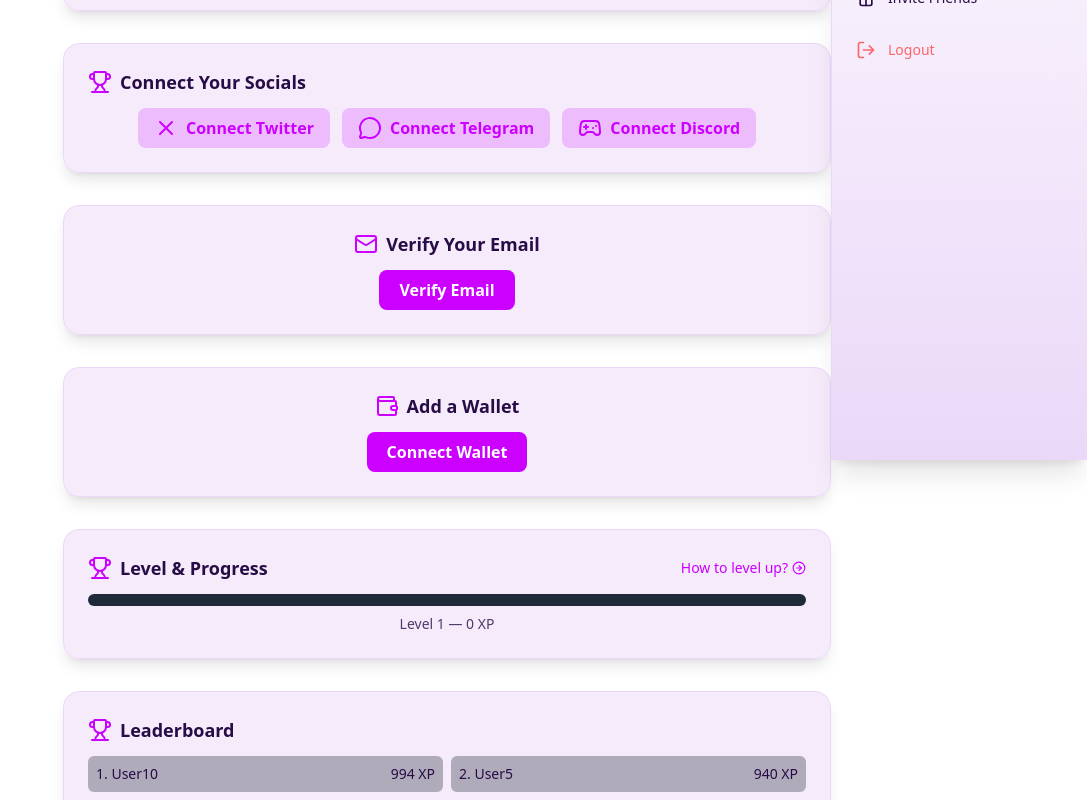
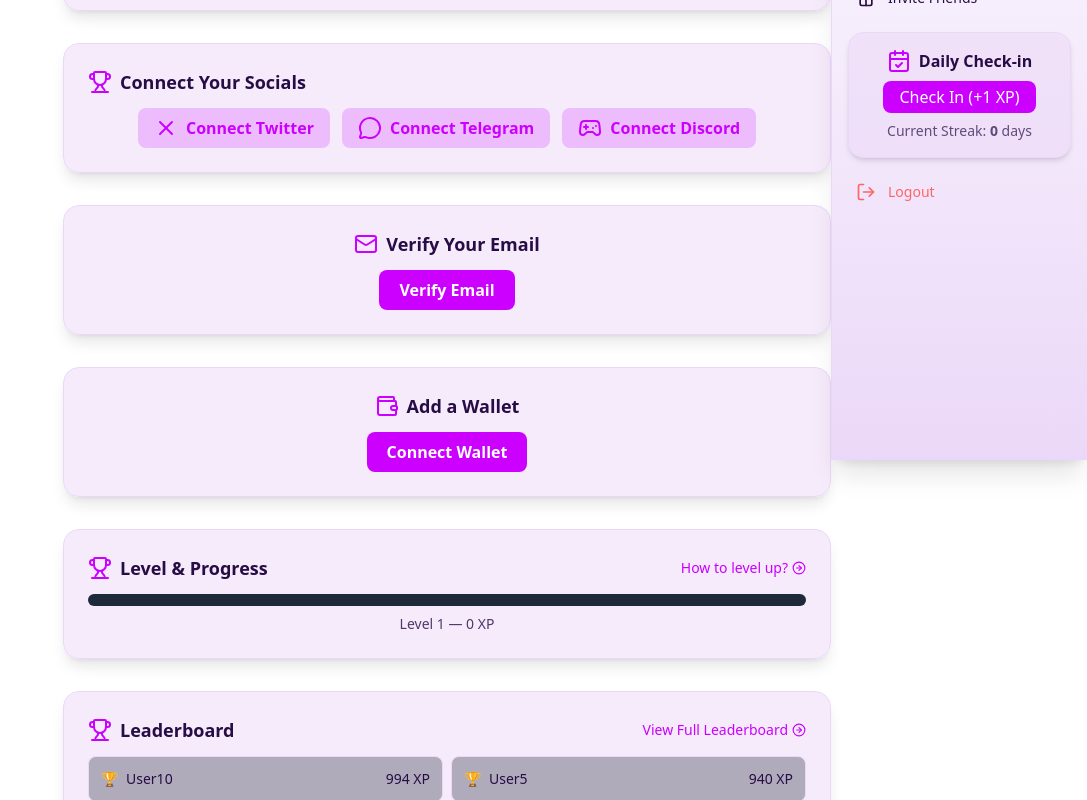
Before and after one commit to bioxim/solates-proto, a React (Vite) app: page /profile in a window 1280 px wide. Shown: the part 340-1140 px from the top of the page, without its empty margins (193-1280 px from the left). Built offline with nearby package versions, Linux system fonts and the light colour scheme; no server answers; sample sign-in values are in the browser's storage.

Commit message:
Profile w/leaderboard updated and DailyCheckIn component created and added to RightSidebar

```diff
--- /dev/null
+++ b/src/components/DailyCheckIn.tsx
@@ -0,0 +1,65 @@
+import { useState, useEffect } from "react";
+import { motion } from "framer-motion";
+import { CalendarCheck } from "lucide-react";
+
+export default function DailyCheckIn() {
+  const [checkedIn, setCheckedIn] = useState(false);
+  const [streak, setStreak] = useState(0);
+
+  useEffect(() => {
+    const today = new Date().toDateString();
+    const lastCheck = localStorage.getItem("solates_last_checkin");
+    const savedStreak = Number(localStorage.getItem("solates_streak") || 0);
+
+    if (lastCheck === today) {
+      setCheckedIn(true);
+      setStreak(savedStreak);
+    } else {
+      setCheckedIn(false);
+    }
+  }, []);
+
+  const handleCheckIn = () => {
+    const today = new Date().toDateString();
+    const yesterday = new Date(Date.now() - 86400000).toDateString();
+    const lastCheck = localStorage.getItem("solates_last_checkin");
+    let newStreak = streak;
+
+    if (lastCheck === yesterday) newStreak += 1;
+    else newStreak = 1;
+
+    localStorage.setItem("solates_last_checkin", today);
+    localStorage.setItem("solates_streak", newStreak.toString());
+    setStreak(newStreak);
+    setCheckedIn(true);
+
+    // Bonus: could trigger +1 XP update here
+  };
+
+  return (
+    <motion.div
+      whileHover={{ scale: 1.02 }}
+      className="bg-[var(--card)]/50 border border-[var(--card)] rounded-2xl p-4 text-center shadow-md"
+    >
+      <div className="flex items-center justify-center gap-2 mb-2">
+        <CalendarCheck className="text-[var(--primary)]" />
+        <h3 className="font-semibold">Daily Check-in</h3>
+      </div>
+
+      {checkedIn ? (
+        <p className="text-[var(--primary)] font-semibold">✅ Checked in today!</p>
+      ) : (
+        <button
+          onClick={handleCheckIn}
+          className="px-4 py-1 rounded-lg bg-[var(--primary)] text-white hover:opacity-90 transition"
+        >
+          Check In (+1 XP)
+        </button>
+      )}
+
+      <p className="text-sm opacity-70 mt-2">
+        Current Streak: <strong>{streak}</strong> days
+      </p>
+    </motion.div>
+  );
+}
--- a/src/components/RightSidebar.tsx
+++ b/src/components/RightSidebar.tsx
@@ -12,6 +12,7 @@ import {
   Gift,
 } from "lucide-react";
 import { motion, AnimatePresence } from "framer-motion";
+import DailyCheckIn from "../components/DailyCheckIn";
 
 export default function RightSidebar() {
   const [open, setOpen] = useState(true);
@@ -61,7 +62,7 @@ export default function RightSidebar() {
           {open && (
             <div className="w-full text-center">
               <p className="text-sm opacity-70">Level</p>
-              <div className="mt-2 bg-gray-700 dark:bg-gray-800 rounded-full h-3 overflow-hidden shadow-inner">
+              <div className="mt-2 bg-gray-700 rounded-full h-3 overflow-hidden shadow-inner">
                 <motion.div
                   initial={{ width: "0%" }}
                   animate={{ width: "40%" }}
@@ -118,6 +119,19 @@ export default function RightSidebar() {
               );
             })}
 
+            {/* 💫 Daily Check-in */}
+            {open && (
+              <motion.div
+                initial={{ opacity: 0, y: 20 }}
+                animate={{ opacity: 1, y: 0 }}
+                transition={{ delay: 0.3 }}
+                className="w-full"
+              >
+                <DailyCheckIn />
+              </motion.div>
+            )}
+
+
             <button
               onClick={handleLogout}
               className={`group flex items-center gap-3 w-full text-red-400 hover:text-red-500 transition py-2 px-2 rounded-lg ${
--- a/src/pages/Profile.tsx
+++ b/src/pages/Profile.tsx
@@ -1,4 +1,3 @@
-/* eslint-disable react-hooks/exhaustive-deps */
 import { useState, useEffect } from "react";
 import { motion } from "framer-motion";
 import { Upload, X as Twitter, MessageCircle, Gamepad2 as Discord, Mail, Wallet, Trophy, ArrowRightCircle } from "lucide-react";
@@ -195,30 +194,49 @@ export default function Profile() {
 
         {/* Leaderboard */}
         <motion.div className="bg-[var(--card)]/50 p-6 rounded-2xl border border-[var(--card)] backdrop-blur-md shadow-lg">
-          <h2 className="font-semibold text-lg mb-3 flex items-center gap-2">
-            <Trophy className="text-[var(--primary)]" /> Leaderboard
-          </h2>
+          <div className="flex justify-between items-center mb-3">
+            <h2 className="font-semibold text-lg flex items-center gap-2">
+              <Trophy className="text-[var(--primary)]" /> Leaderboard
+            </h2>
+            <button
+              onClick={() => navigate("/leaderboard")}
+              className="text-[var(--primary)] flex items-center gap-1 text-sm hover:underline"
+            >
+              View Full Leaderboard <ArrowRightCircle size={14} />
+            </button>
+          </div>
+
           <div className="grid grid-cols-1 sm:grid-cols-2 gap-2 text-sm">
             {leaderboard.map((u, i) => (
               <div
                 key={i}
-                className={`flex justify-between p-2 rounded-md ${
+                className={`flex justify-between items-center p-3 rounded-lg border ${
                   u.name === "bioxin.eth"
-                    ? "bg-[var(--primary)]/20 font-semibold text-[var(--primary)]"
-                    : "bg-gray-900/30"
+                    ? "bg-[var(--primary)]/25 border-[var(--primary)] text-white font-semibold shadow-[0_0_10px_var(--primary)]"
+                    : "bg-gray-900/30 border-[var(--card)]"
                 }`}
               >
-                <span>
-                  {i + 1}. {u.name}
+                <span className="flex items-center gap-2">
+                  {i < 3 ? (
+                    <span className="text-yellow-400">🏆</span>
+                  ) : (
+                    <span className="opacity-60">#{i + 1}</span>
+                  )}
+                  {u.name}
                 </span>
-                <span>{u.xp} XP</span>
+                <span className="text-xs sm:text-sm">{u.xp} XP</span>
               </div>
             ))}
           </div>
-          <p className="text-sm opacity-70 mt-3 text-center">
-            Your position: #{userPosition} of {leaderboard.length}
-          </p>
+
+          <div className="mt-4 text-center">
+            <p className="text-sm opacity-80">
+              Your position: <strong>#{userPosition}</strong> of {leaderboard.length}
+            </p>
+            <p className="text-xs opacity-60 mt-1">Keep completing tasks to climb the ranks!</p>
+          </div>
         </motion.div>
+
 
         {/* Invite Friends */}
         <motion.div className="bg-[var(--card)]/50 p-6 rounded-2xl border border-[var(--card)] backdrop-blur-md shadow-lg text-center">
```
